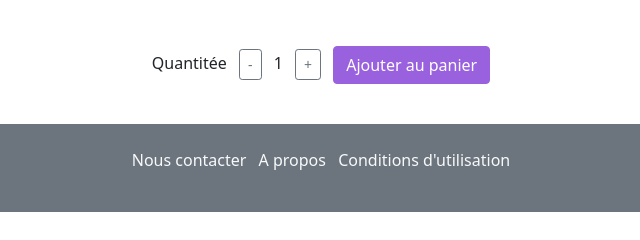
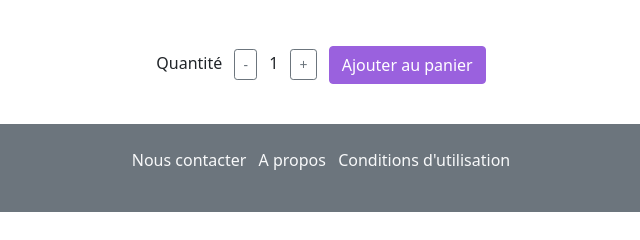
Before and after one commit to DrHyde01/StephaneHeyd_5_04062021, a website with bundled scripts: page Front-end/produit.html in a window 1280 px wide. Shown: the part 283-523 px from the top of the page, 319-959 px from the left. Built offline with nearby package versions, Linux system fonts and the light colour scheme; no server answers.

Commit message:
🎨 Refactoring

```diff
--- a/Front-end/produit.html
+++ b/Front-end/produit.html
@@ -6,6 +6,7 @@
     <meta name="viewport" content="width=device-width, initial-scale=1.0" />
     <title>Onirico - Votre caméra</title>
 
+    <link rel="icon" href="img/favicon.png" />
     <link rel="stylesheet" href="css/style.css" />
 
     <script
@@ -53,7 +54,7 @@
         </div>
 
         <div class="quantityContainer text-center mt-3"> <!-- Boutons pour choisir le nombre d'articles-->
-          <label id="quantityName">Quantitée</label>
+          <label id="quantityName">Quantité</label>
           <button class="btn btn-sm btn-outline-secondary mx-2" id="quantityLess">
             -
           </button>
```
Also changed, not shown: Front-end/confirmation.html (+1 -0 lines), Front-end/index.html (+1 -0 lines), Front-end/panier.html (+2 -0 lines), Front-end/img/favicon.png (added).
